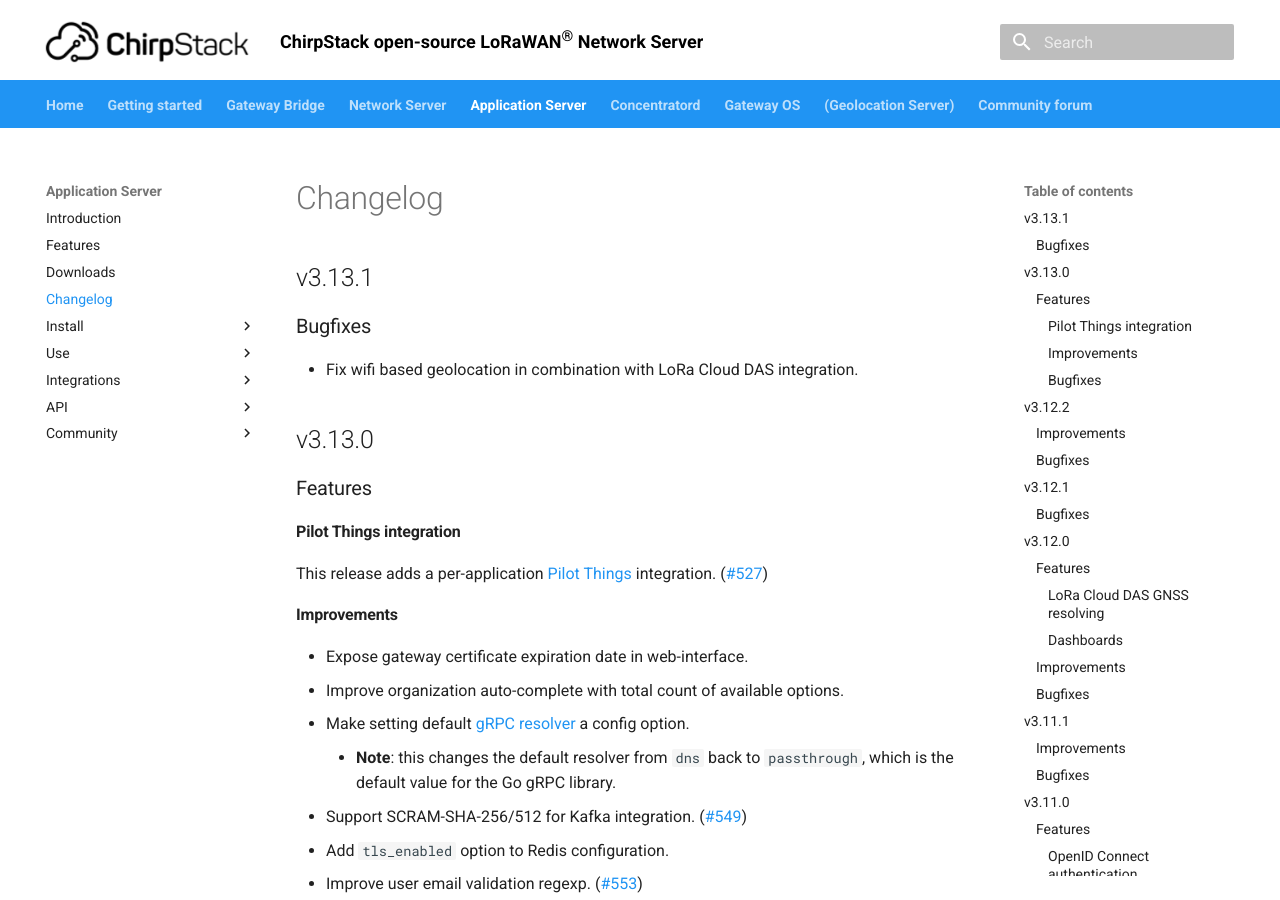
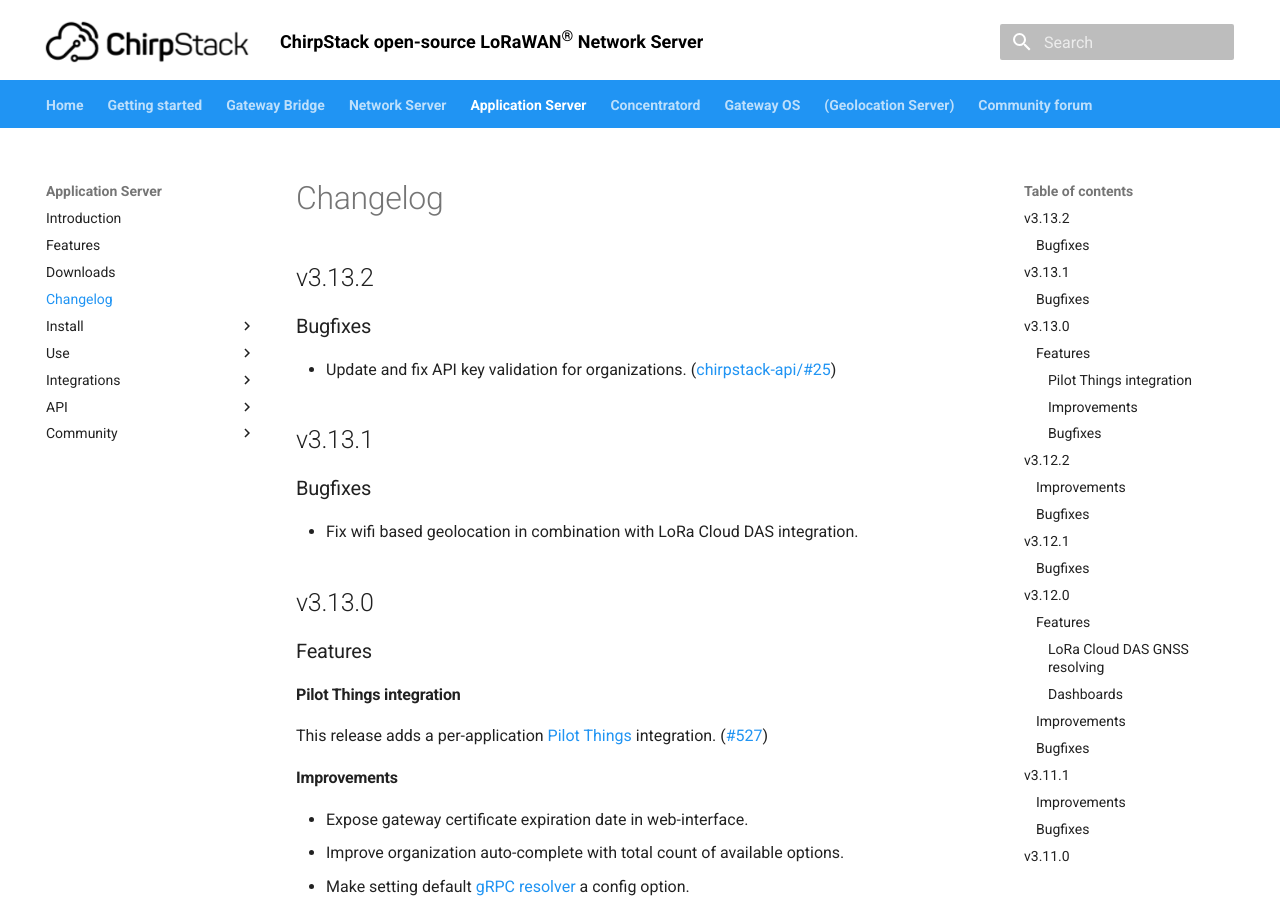
Before and after one commit to brocaar/chirpstack-docs, an MkDocs documentation site: the page built from docs/application-server/changelog.md, in a window 1280 px wide and 900 px high. Built offline with MkDocs 1.6.1 and Material for MkDocs 9.7.7, drawn with Linux system fonts in a browser that asks for light colours.

Commit message:
Update ChirpStack Application Server changelog + bump version.

```diff
--- a/docs/application-server/changelog.md
+++ b/docs/application-server/changelog.md
@@ -3,6 +3,12 @@
 ---
 
 # Changelog
+
+## v3.13.2
+
+### Bugfixes
+
+* Update and fix API key validation for organizations. ([chirpstack-api/#25](https://github.com/brocaar/chirpstack-api/issues/25))
 
 ## v3.13.1
 
--- a/mkdocs.yml
+++ b/mkdocs.yml
@@ -14,7 +14,7 @@
     - tabs
 extra:
   application_server:
-    version: 3.13.1
+    version: 3.13.2
   gateway_bridge:
     version: 3.9.2
   geolocation_server:
```
